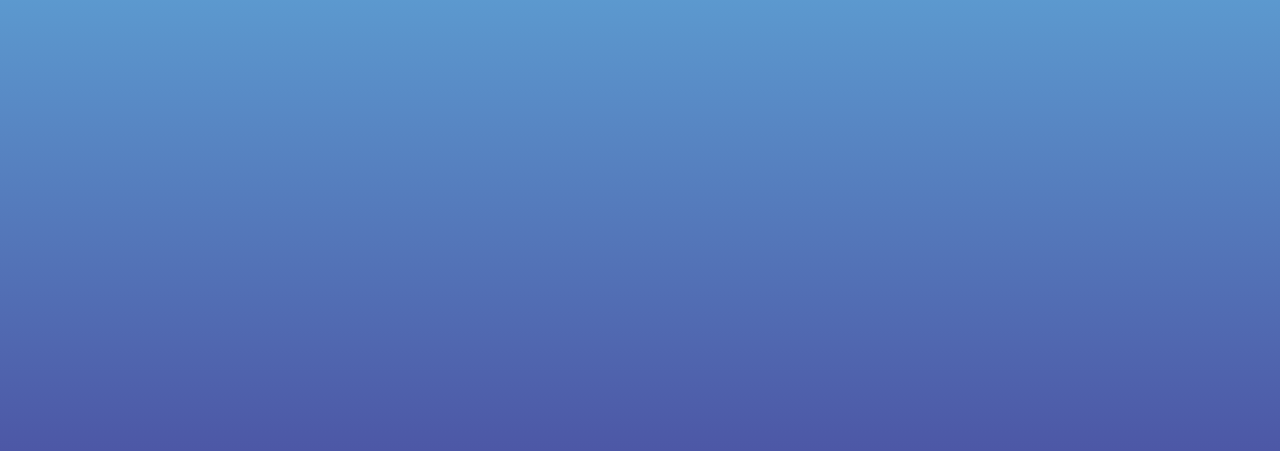
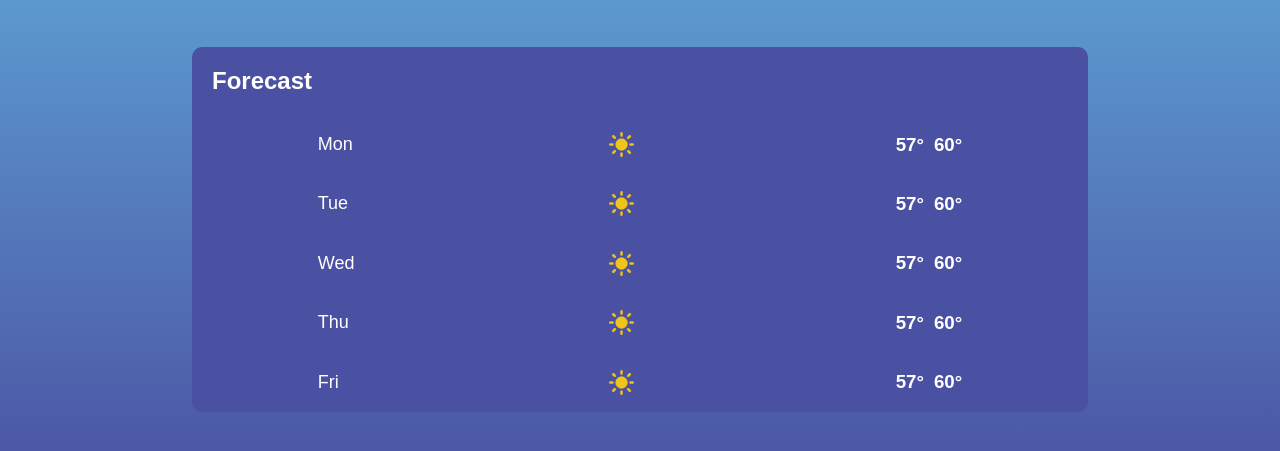
Before and after one commit to jhwalters/weather-app1, a website: page src/index.html in a window 1280 px wide. Shown: the part 305-756 px from the top of the page. Drawn offline with Linux system fonts and the light colour scheme.

Commit message:
created forecast layout

```diff
--- a/src/index.html
+++ b/src/index.html
@@ -18,5 +18,48 @@
         <img src="assets/clear.png" alt="Weather Icon">
         <h1>57°</h1>
     </div>
+    <div class="forecast">
+        <h2 class="forecast-title">Forecast</h2>
+        <div class="day">
+            <h2>Mon</h2>
+            <img src="assets/clear.png" alt="Weather Icon">
+            <div class="temps">
+                <h3>57°</h3>
+                <h3>60°</h3>
+            </div>
+        </div>
+        <div class="day">
+            <h2>Tue</h2>
+            <img src="assets/clear.png" alt="Weather Icon">
+            <div class="temps">
+                <h3>57°</h3>
+                <h3>60°</h3>
+            </div>
+        </div>
+        <div class="day">
+            <h2>Wed</h2>
+            <img src="assets/clear.png" alt="Weather Icon">
+            <div class="temps">
+                <h3>57°</h3>
+                <h3>60°</h3>
+            </div>
+        </div>
+        <div class="day">
+            <h2>Thu</h2>
+            <img src="assets/clear.png" alt="Weather Icon">
+            <div class="temps">
+                <h3>57°</h3>
+                <h3>60°</h3>
+            </div>
+        </div>
+        <div class="day">
+            <h2>Fri</h2>
+            <img src="assets/clear.png" alt="Weather Icon">
+            <div class="temps">
+                <h3>57°</h3>
+                <h3>60°</h3>
+            </div>
+        </div>
+    </div>
 </body>
 </html>
--- a/src/styles.css
+++ b/src/styles.css
@@ -50,3 +50,47 @@ body {
     margin: 10px 0 0 0;
     font-weight: normal;
 }
+
+.forecast {
+    display: flex;
+    justify-content: center;
+    margin: 50px auto;
+    width: 70%;
+    background-color: #4b51a2;
+    border-radius: 10px;
+    flex-direction: column;
+}
+
+.forecast-title {
+    font-size: 24px;
+    padding-left: 20px;
+}
+
+.day h2 {
+    font-size: 18px;
+    font-weight: normal;
+}
+
+.day {
+    display: flex;
+    flex-direction: row;
+    justify-content:space-around;
+    align-items: center;
+    width: 100%;
+    gap: 10px;
+}
+
+.day h2 {
+    width: 30px;
+}
+
+.day img {
+    width: 25px;
+    height: 25px;
+    object-fit: contain;
+}
+
+.temps {
+    display: flex;
+    gap: 10px;
+}
```
